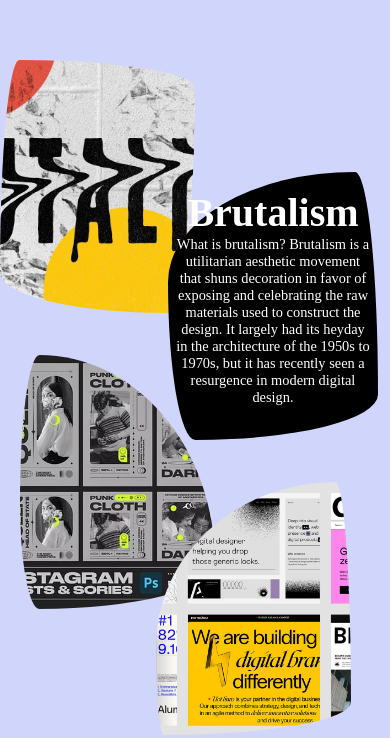
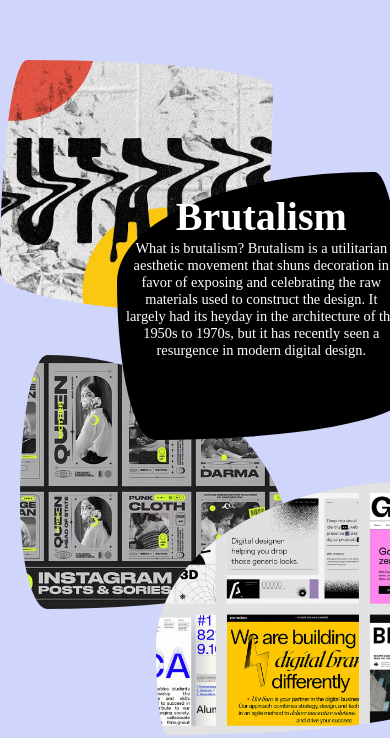
Before and after one commit to ChoYongRok/Responsive, a plain HTML site: page index.html in a window 390 px wide. Shown: the part 2961-3699 px from the top of the page. Drawn offline with Linux system fonts and the light colour scheme; some icons are missing; a web font is replaced by a local one.

Commit message:
2 css수정

```diff
--- a/css/index.css
+++ b/css/index.css
@@ -605,8 +605,8 @@ footer img{
     margin-top: 70%;
   }
   #brutal img{
-    width: 50%;
-    height: 30%;
+    width: 70vw;
+    height: 30vh;
   }
   #brutal img:nth-child(1){
     top:0%;
@@ -625,11 +625,11 @@ footer img{
   }
   #brutal .text{
     text-align: center;
-    width: 50%;
-    height: 30%;
+    width: 70vw;
+    height: 30vh;
     position: absolute;
     top:10%;
-    left: 43%;
+    left: 30%;
   }
 
   /* glass */
@@ -638,6 +638,7 @@ footer img{
     left: 50%;
     transform: translateX(-50%);
     width: 80%;
+    height: 25vh;
     padding: 5%;
   }
   #glass .side{
```
